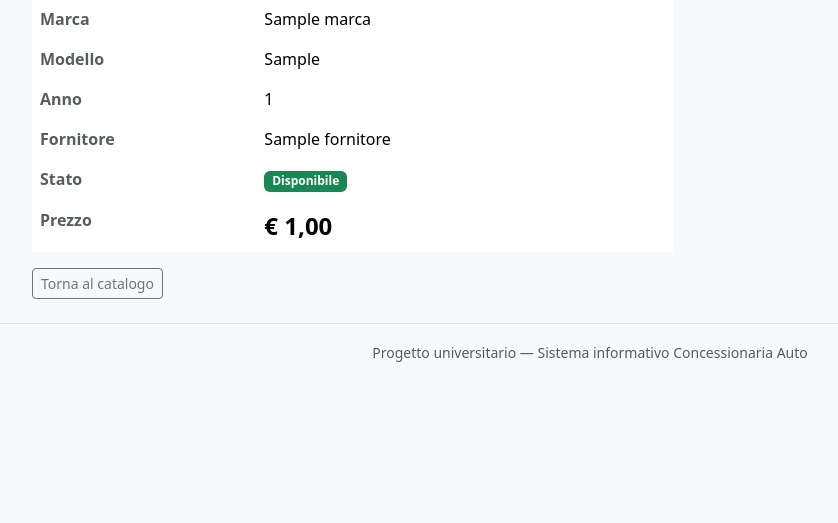
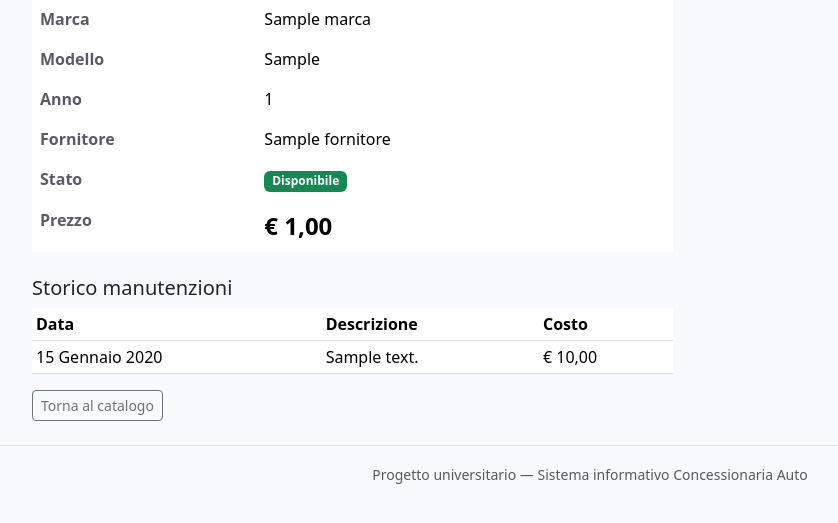
Before and after one commit to aesposito-05/concessionaria-auto-progetto-esame, a Django app: page /auto/1/ in a window 1280 px wide. Shown: the part 203-726 px from the top of the page, without its empty margins (50-888 px from the left). Run offline with Django 5.2, Linux system fonts and the light colour scheme; tables that the repository leaves empty hold one stand-in row (values such as "Sample post").

Commit message:
Mostra lo storico manutenzioni nella scheda auto
Aggiunge una tabella con data, descrizione e costo di ogni intervento,
visibile solo se l'auto ne ha almeno uno registrato.

```diff
--- a/gestionale/templates/gestionale/dettaglio_auto.html
+++ b/gestionale/templates/gestionale/dettaglio_auto.html
@@ -56,6 +56,28 @@
       </tbody>
     </table>
 
+    {% if auto.manutenzioni.exists %}
+    <h5 class="mt-4">Storico manutenzioni</h5>
+    <table class="table table-sm">
+      <thead>
+        <tr>
+          <th>Data</th>
+          <th>Descrizione</th>
+          <th>Costo</th>
+        </tr>
+      </thead>
+      <tbody>
+        {% for m in auto.manutenzioni.all %}
+        <tr>
+          <td>{{ m.data_intervento|default:"—" }}</td>
+          <td>{{ m.descrizione|default:"—" }}</td>
+          <td>{% if m.costo %}€ {{ m.costo }}{% else %}—{% endif %}</td>
+        </tr>
+        {% endfor %}
+      </tbody>
+    </table>
+    {% endif %}
+
     <a href="{% url 'lista_auto' %}" class="btn btn-outline-secondary btn-sm">
       Torna al catalogo
     </a>
```
